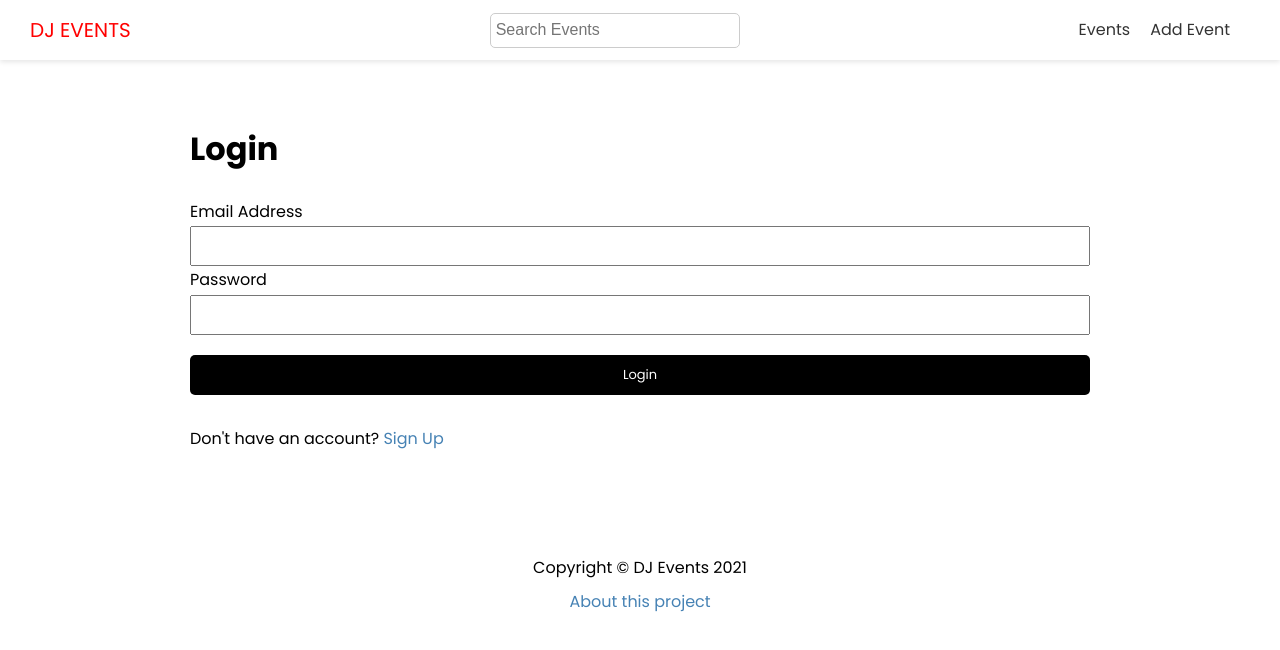
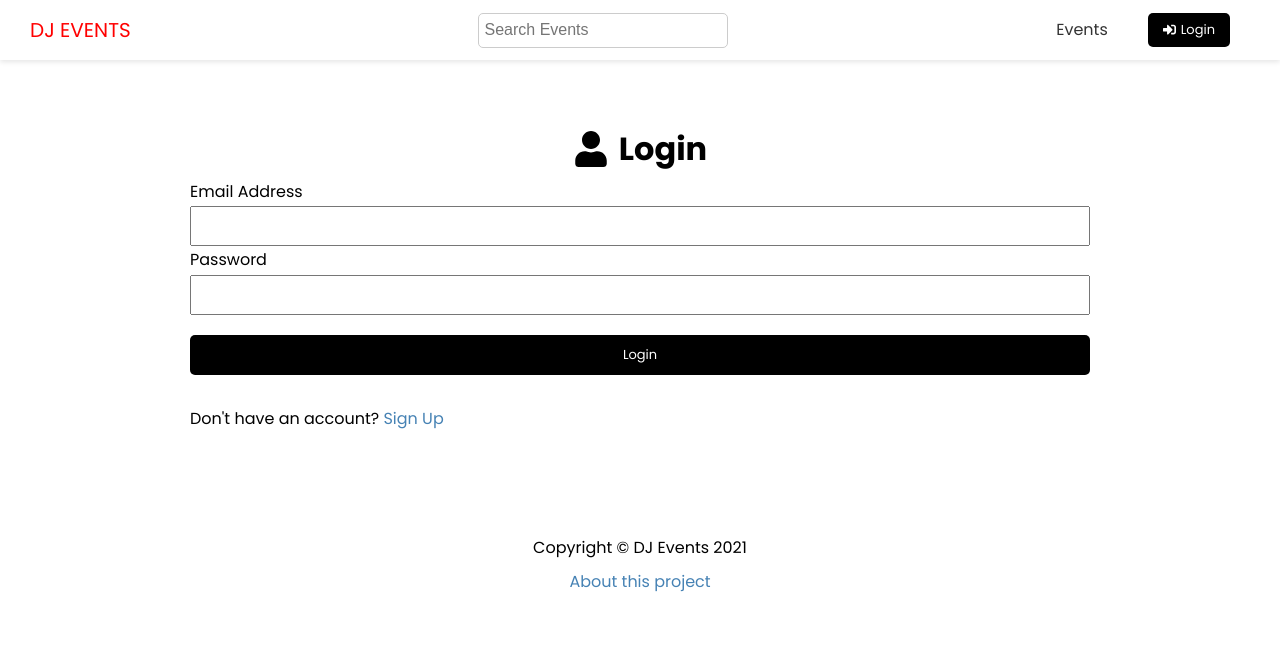
Before and after one commit to josephe44/dj-event-app, a Next.js app: page /auth/login in a window 1280 px wide. Shown: the top 650 px of the page. Built offline with nearby package versions, Linux system fonts and the light colour scheme; no server answers.

Commit message:
added auth context

```diff
--- a/components/Header.js
+++ b/components/Header.js
@@ -1,9 +1,12 @@
-import React from "react";
+import React, { useContext } from "react";
+import { FaSignInAlt, FaSignOutAlt } from "react-icons/fa";
 import Link from "next/link";
 import Search from "./Search";
 import styles from "@/styles/Header.module.css";
+import AuthContext from "@/context/AuthContext";
 
 export default function Header() {
+  const { user, logout } = useContext(AuthContext);
   return (
     <header className={styles.header}>
       <div className={styles.logo}>
@@ -21,11 +24,41 @@ export default function Header() {
               <span>Events</span>
             </Link>
           </li>
-          <li>
-            <Link href="/events/add">
-              <span>Add Event</span>
-            </Link>
-          </li>
+
+          {user ? (
+            <>
+              <li>
+                <Link href="/events/add">
+                  <span>Add Event</span>
+                </Link>
+              </li>
+              <li>
+                <button className="btn-secondary btn-icon" onClick={logout}>
+                  <span className="btn-icon">
+                    <FaSignOutAlt />
+                    Logout
+                  </span>
+                </button>
+              </li>
+
+              <li>
+                <Link href="/auth/dashboard">
+                  <span>Dashboard</span>
+                </Link>
+              </li>
+            </>
+          ) : (
+            <>
+              <li>
+                <Link href="/auth/login" className="btn-icon btn-secondary">
+                  <span className="btn-icon">
+                    <FaSignInAlt />
+                    Login
+                  </span>
+                </Link>
+              </li>
+            </>
+          )}
         </ul>
       </nav>
     </header>
--- /dev/null
+++ b/context/AuthContext.js
@@ -0,0 +1,68 @@
+import { createContext, useState, useEffect } from "react";
+import { useRouter } from "next/router";
+import { API_URL } from "@/config/index";
+import axios from "axios";
+
+const AuthContext = createContext();
+
+export const AuthProvider = ({ children }) => {
+  const [user, setUser] = useState(null);
+  const [error, setError] = useState(null);
+
+  //   Register user
+  const register = async (user) => {
+    try {
+      const res = await axios.post(`${API_URL}/api/auth/local/register`, {
+        username: user.username,
+        email: user.email,
+        password: user.password,
+      });
+      axios.defaults.headers.common[
+        "Authorization"
+      ] = `Bearer ${res.data.token}`;
+    } catch (error) {
+      setError(error.response.data.message);
+      setError(null);
+    }
+  };
+
+  //  Login user
+  const login = async ({ email: identifier, password }) => {
+    try {
+      const res = await axios.post(`${API_URL}/api/auth/local`, {
+        identifier,
+        password,
+      });
+      //   Store the token in headers of axios for future requests
+      axios.defaults.headers.common[
+        "Authorization"
+      ] = `Bearer ${res.data.token}`;
+    } catch (error) {
+      setError(error.response.data.message);
+      setError(null);
+    }
+  };
+
+  //   user
+  const logout = async () => {};
+
+  // Check if user is logged in
+  const checkUserLoggedIn = async (user) => {};
+
+  return (
+    <AuthContext.Provider
+      value={{
+        user,
+        error,
+        register,
+        login,
+        logout,
+        checkUserLoggedIn,
+      }}
+    >
+      {children}
+    </AuthContext.Provider>
+  );
+};
+
+export default AuthContext;
--- a/jsconfig.json
+++ b/jsconfig.json
@@ -4,7 +4,8 @@
     "paths": {
       "@/components/*": ["components/*"],
       "@/styles/*": ["styles/*"],
-      "@/config/*": ["config/*"]
+      "@/config/*": ["config/*"],
+      "@/context/*": ["context/*"]
     }
   }
 }
--- a/pages/_app.js
+++ b/pages/_app.js
@@ -1,12 +1,15 @@
 import { ToastContainer, toast } from "react-toastify";
+import { AuthProvider } from "@/context/AuthContext";
 import "react-toastify/dist/ReactToastify.css";
 import "../styles/globals.css";
 
 function MyApp({ Component, pageProps }) {
   return (
     <>
-      <Component {...pageProps} />
-      <ToastContainer position="top-center" autoClose={2000} />
+      <AuthProvider>
+        <Component {...pageProps} />
+        <ToastContainer position="top-center" autoClose={2000} />
+      </AuthProvider>
     </>
   );
 }
--- a/pages/auth/login.js
+++ b/pages/auth/login.js
@@ -1,18 +1,26 @@
-import React, { useState } from "react";
+import React, { useState, useContext } from "react";
+import { FaUser } from "react-icons/fa";
 import Layout from "@/components/Layout";
 import styles from "@/styles/Form.module.css";
+import { toast } from "react-toastify";
+import AuthContext from "@/context/AuthContext";
 
 export default function Login() {
+  const { login, error } = useContext(AuthContext);
   const [email, setEmail] = useState("");
   const [password, setPassword] = useState("");
 
   const onHandleSubmit = (e) => {
     e.preventDefault();
+    login({ email, password });
   };
 
   return (
     <Layout title="User Login">
-      <h1>Login</h1>
+      <div className="center">
+        <FaUser size={36} />
+        <h1>Login</h1>
+      </div>
       <form className={styles.form} onSubmit={onHandleSubmit}>
         <div>
           <label htmlFor="email">Email Address</label>
--- a/styles/globals.css
+++ b/styles/globals.css
@@ -65,3 +65,14 @@ h1 {
 .btn-icon svg {
   margin-right: 5px;
 }
+
+.center {
+  display: flex;
+  align-items: center;
+  justify-content: center;
+  gap: 10px;
+}
+
+.center h1 {
+  margin: 0;
+}
```
Also changed, not shown: pages/auth/signup.js (+12 -4 lines).
